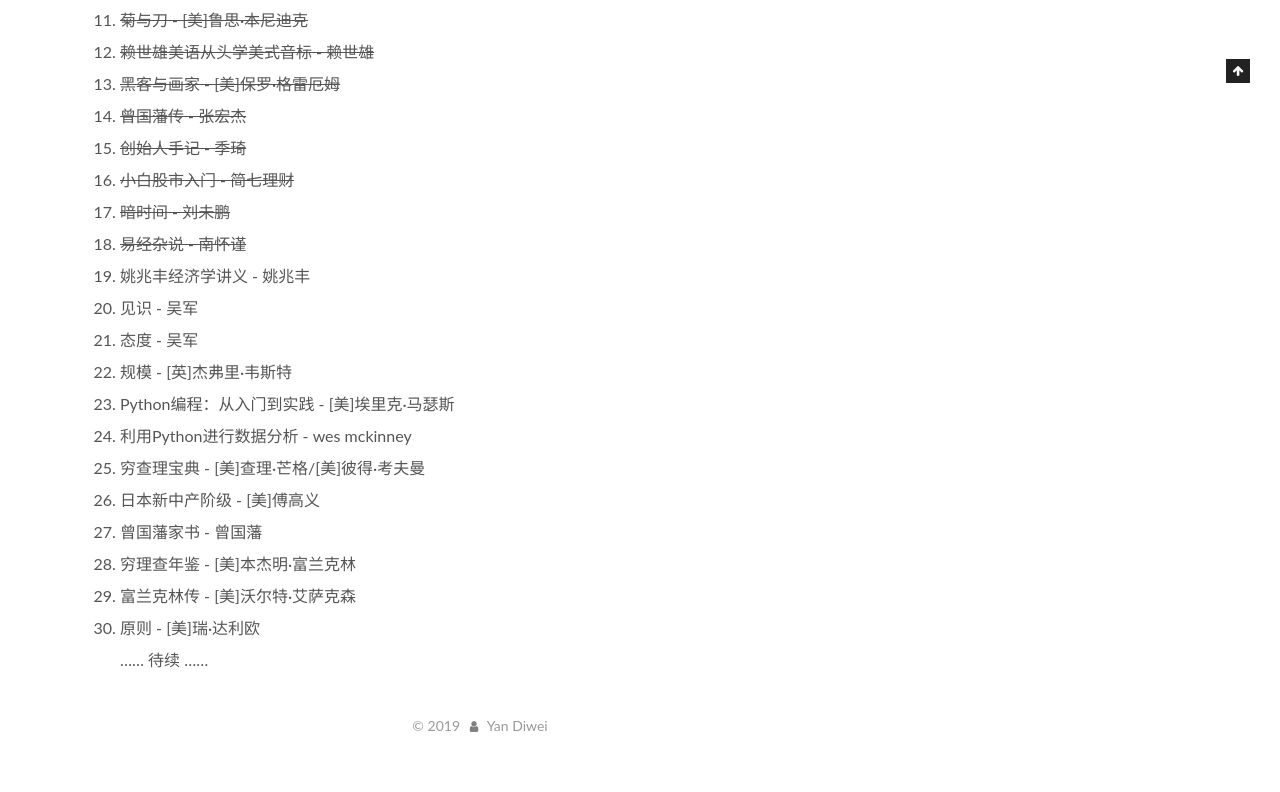
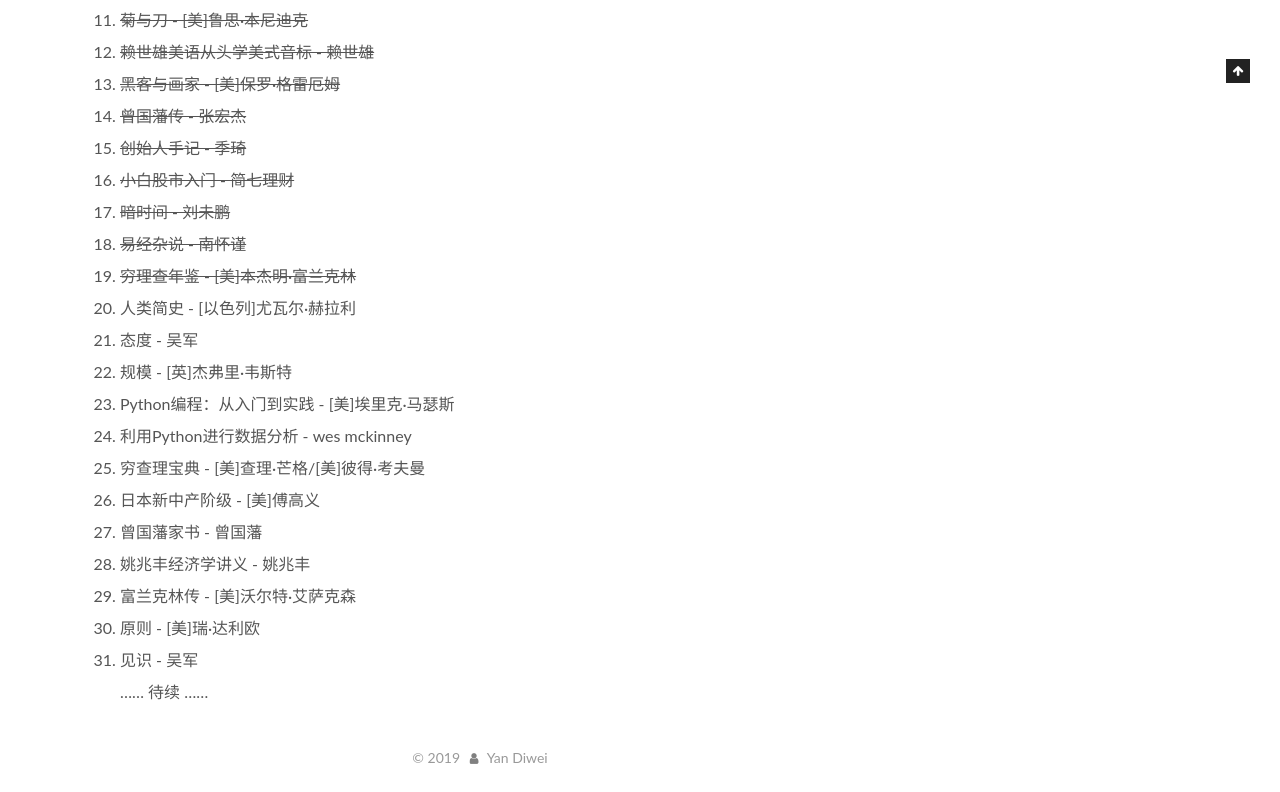
Before and after one commit to yandiwei/yandiwei.github.io, a plain HTML site: page booklist/index.html in a window 1280 px wide. Shown: the part 817-1609 px from the top of the page. Before the commit the page ends 1577 px from the top, so only its background shows below. Drawn offline with Linux system fonts and the light colour scheme.

Commit message:
Site updated: 2019-04-19 09:10:23

```diff
--- a/booklist/index.html
+++ b/booklist/index.html
@@ -103,7 +103,7 @@
 <meta property="og:site_name" content="也是呆">
 <meta property="og:description" content="2019 笑翻中国简史 - 马伯庸 半小时漫画中国史 - 陈磊 半小时漫画中国史2 - 陈磊 半小时漫画中国史3 - 陈磊 睡眠革命 - [英]尼克·利特尔黑尔斯 斯坦福高效睡眠法 - [日]西野精致 财物自由之路 - [美]博多·舍费尔 世界上最简单的会计书 - [美]达雷尔·穆利斯/[美]朱迪丝·奥洛夫 小家越住越大 - 逯薇 小家越住越大2 - 逯薇 菊与刀 - [美]鲁思·本尼迪克 赖世雄">
 <meta property="og:locale" content="zh-CN">
-<meta property="og:updated_time" content="2019-04-12T15:29:28.768Z">
+<meta property="og:updated_time" content="2019-04-19T01:10:01.424Z">
 <meta name="twitter:card" content="summary">
 <meta name="twitter:title" content="书单">
 <meta name="twitter:description" content="2019 笑翻中国简史 - 马伯庸 半小时漫画中国史 - 陈磊 半小时漫画中国史2 - 陈磊 半小时漫画中国史3 - 陈磊 睡眠革命 - [英]尼克·利特尔黑尔斯 斯坦福高效睡眠法 - [日]西野精致 财物自由之路 - [美]博多·舍费尔 世界上最简单的会计书 - [美]达雷尔·穆利斯/[美]朱迪丝·奥洛夫 小家越住越大 - 逯薇 小家越住越大2 - 逯薇 菊与刀 - [美]鲁思·本尼迪克 赖世雄">
@@ -371,8 +371,8 @@
 <li><del>小白股市入门 - 简七理财</del></li>
 <li><del>暗时间 - 刘未鹏</del></li>
 <li><del>易经杂说 - 南怀谨</del></li>
-<li>姚兆丰经济学讲义 - 姚兆丰</li>
-<li>见识 - 吴军</li>
+<li><del>穷理查年鉴 - [美]本杰明·富兰克林</del></li>
+<li>人类简史 - [以色列]尤瓦尔·赫拉利</li>
 <li>态度 - 吴军</li>
 <li>规模 - [英]杰弗里·韦斯特</li>
 <li>Python编程：从入门到实践 - [美]埃里克·马瑟斯</li>
@@ -380,9 +380,10 @@
 <li>穷查理宝典 - [美]查理·芒格/[美]彼得·考夫曼</li>
 <li>日本新中产阶级 - [美]傅高义</li>
 <li>曾国藩家书 - 曾国藩</li>
-<li>穷理查年鉴 - [美]本杰明·富兰克林</li>
+<li>姚兆丰经济学讲义 - 姚兆丰</li>
 <li>富兰克林传 - [美]沃尔特·艾萨克森</li>
-<li>原则 - [美]瑞·达利欧<br>…… 待续 ……<!--
+<li>原则 - [美]瑞·达利欧</li>
+<li>见识 - 吴军<br>…… 待续 ……<!--
 《Python编程：从入门到实践》
 《利用Python进行数据分析》
 《精通Python网络爬虫》
@@ -476,8 +477,6 @@
 
                 <div class="site-state-item site-state-categories">
                   <a href="/categories/index.html">
-
-
 
 
 
--- a/css/main.css
+++ b/css/main.css
@@ -1901,7 +1901,7 @@ pre .javascript .function {
   width: 4px;
   height: 4px;
   border-radius: 50%;
-  background: #a8224d;
+  background: #18f4f6;
 }
 .links-of-blogroll {
   font-size: 13px;
```
Also changed, not shown: 404.html (+0 -2 lines), Markdown语法笔记/index.html (+0 -2 lines), about/index.html (+0 -2 lines), archives/2019/02/index.html (+0 -2 lines), archives/2019/index.html (+0 -2 lines), archives/index.html (+0 -2 lines), categories/index.html (+0 -4 lines), categories/技能/index.html (+0 -2 lines), categories/技能/写作/index.html (+0 -2 lines), categories/阅读/index.html (+0 -2 lines), index.html (+0 -2 lines), tags/GFK/index.html (+0 -2 lines), tags/index.html (+0 -2 lines), tags/markdown/index.html (+0 -2 lines), 4 more files.
